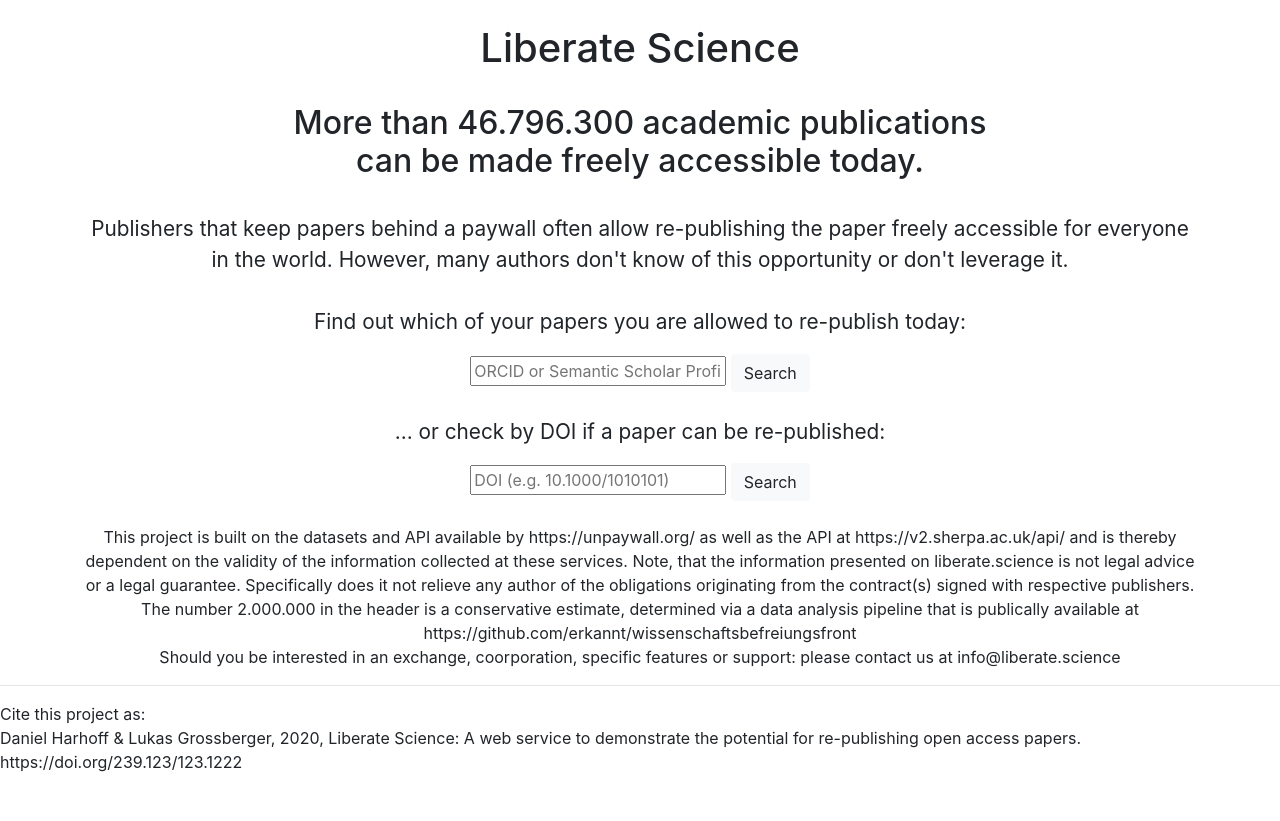
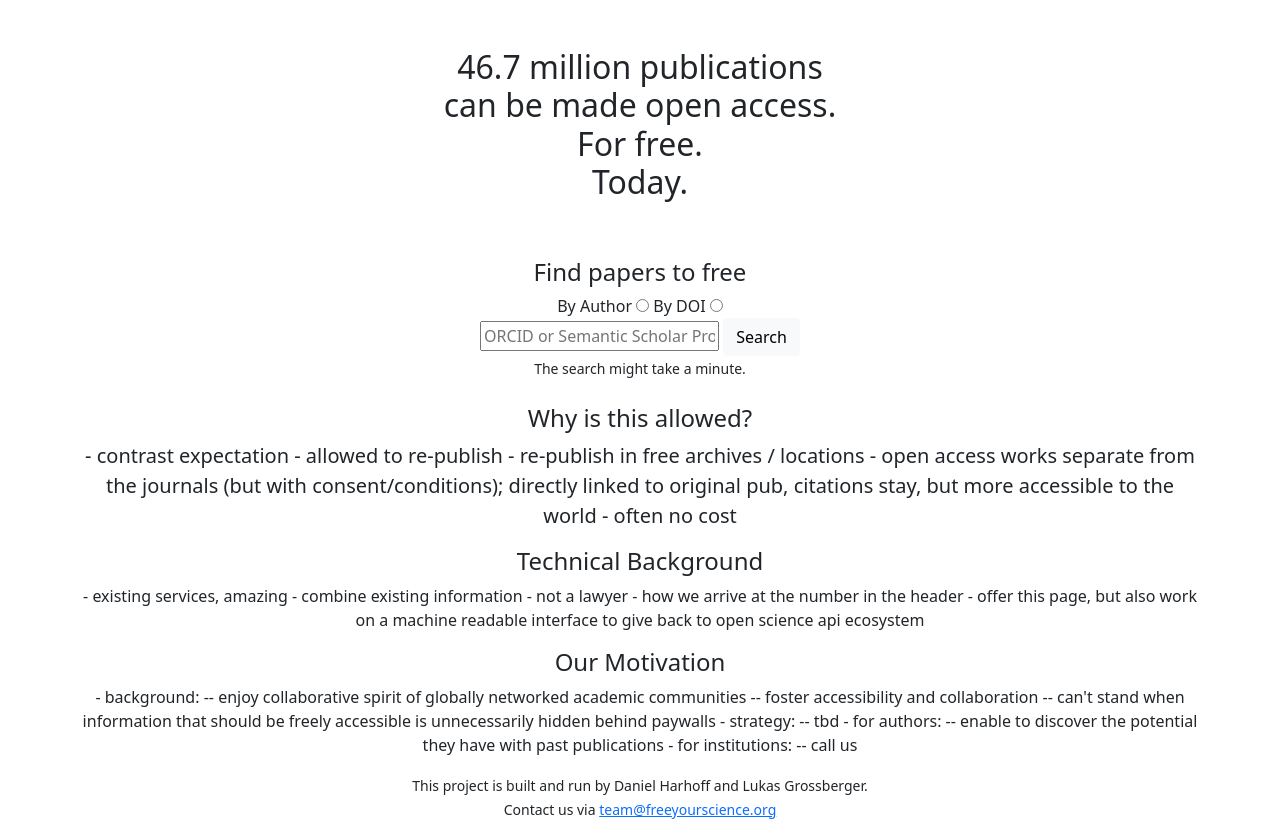
Before and after one commit to freeyourscience/freeyourscience, a FastAPI app: page / in a window 1280 px wide. Before the commit the page ends 772 px from the top, so only its background shows below. Run offline with FastAPI, Linux system fonts and the light colour scheme; some libraries are stand-ins or nearby versions.

Commit message:
rough revision of landing page

```diff
--- a/wbf/templates/base.html
+++ b/wbf/templates/base.html
@@ -15,10 +15,10 @@
 
     <link type="image/x-icon" href="{{ url_for('static', path='/favicon.ico') }}" rel="shortcut icon">
 
-    <title>Liberate Science</title>
+    <title>Free Your Science</title>
 
-    <link rel="stylesheet" href="https://stackpath.bootstrapcdn.com/bootstrap/4.3.1/css/bootstrap.min.css"
-        integrity="sha384-ggOyR0iXCbMQv3Xipma34MD+dH/1fQ784/j6cY/iJTQUOhcWr7x9JvoRxT2MZw1T" crossorigin="anonymous">
+    <link href="https://cdn.jsdelivr.net/npm/bootstrap@5.0.0-beta1/dist/css/bootstrap.min.css" rel="stylesheet"
+        integrity="sha384-giJF6kkoqNQ00vy+HMDP7azOuL0xtbfIcaT9wjKHr8RbDVddVHyTfAAsrekwKmP1" crossorigin="anonymous">
     <link rel="stylesheet" href="{{ url_for('static', path='/main.css') }}">
 
 </head>
--- a/wbf/templates/landing_page.html
+++ b/wbf/templates/landing_page.html
@@ -1,52 +1,71 @@
 {% extends "base.html" %}
 {% block content %}
 <div class="container text-center">
-	<br>
-	<h1>Liberate Science</h1>
-	<br>
-	<h2>More than {{ n_nocost_papers }} academic publications<br>can be made freely accessible today.</h2>
-	<br>
-	<p style="font-size:130%">
-		Publishers that keep papers behind a paywall often allow re-publishing the paper freely accessible for
-		everyone in the world. However, many authors don't know of this opportunity or don't leverage it.
-		<br><br>
-		Find out which of your papers you are allowed to re-publish today:
+	<br />
+	<br />
+
+	<h1 class="fs-2">
+		46.7 million publications<br />can be made open access.<br />
+		For free.<br />
+		Today.
+	</h1>
+	<br />
+	<br />
+
+	<h2 class="fs-4">
+		Find papers to free
+	</h2>
+	<form method="GET" action="/authors">
+		By Author <input type="radio" name="search-type" value="author" />
+		By DOI <input type="radio" name="search-type" value="doi" /><br />
+		<input type="text" name="profile" placeholder="ORCID or Semantic Scholar Profile">
+		<input type="submit" class="btn btn-light" value="Search"><br />
+		<small>The search might take a minute.</small>
+	</form>
+	<br />
+
+	<h2 class="fs-4">
+		Why is this allowed?
+	</h2>
+	<p class="fs-5">
+		- contrast expectation
+		- allowed to re-publish
+		- re-publish in free archives / locations
+		- open access works separate from the journals (but with consent/conditions); directly linked to original pub,
+		citations stay, but more accessible to the world
+		- often no cost
 	</p>
 
-	<form method="GET" action="/authors">
-		<input type="text" name="profile" placeholder="ORCID or Semantic Scholar Profile">
-		<input type="submit" class="btn btn-light" value="Search">
-	</form>
-	<br />
-	<p style="font-size:130%">
-		... or check by DOI if a paper can be re-published:
+	<h2 class="fs-4">
+		Technical Background
+	</h2>
+	<p>
+		- existing services, amazing
+		- combine existing information
+		- not a lawyer
+		- how we arrive at the number in the header
+		- offer this page, but also work on a machine readable interface to give back to open science api ecosystem
 	</p>
-	<form method="GET" action="/papers">
-		<input type="text" name="doi" placeholder="DOI (e.g. 10.1000/1010101)">
-		<input type="submit" class="btn btn-light" value="Search">
-	</form>
-	<br>
+
+	<h2 class="fs-4">
+		Our Motivation
+	</h2>
 	<p>
-		This project is built on the datasets and API available by https://unpaywall.org/ as well as the API at
-		https://v2.sherpa.ac.uk/api/ and is thereby dependent on the validity of the information collected at
-		these services.
-		Note, that the information presented on liberate.science is not legal advice or a legal guarantee.
-		Specifically does it not relieve any author of the obligations originating from the contract(s) signed
-		with respective publishers.
-		<br>
-		The number 2.000.000 in the header is a conservative estimate, determined via a data analysis pipeline
-		that is publically available at https://github.com/erkannt/wissenschaftsbefreiungsfront
-		<br>
-		Should you be interested in an exchange, coorporation, specific features or support: please contact us
-		at info@liberate.science
-		<!-- TODO: Instruct authors on how to re-publish appropriately (findable, etc.) -->
+		- background:
+		-- enjoy collaborative spirit of globally networked academic communities
+		-- foster accessibility and collaboration
+		-- can't stand when information that should be freely accessible is unnecessarily hidden behind paywalls
+		- strategy:
+		-- tbd
+		- for authors:
+		-- enable to discover the potential they have with past publications
+		- for institutions:
+		-- call us
 	</p>
+
+	<small>
+		This project is built and run by Daniel Harhoff and Lukas Grossberger.<br />
+		Contact us via <a href="mailto:team@freeyourscience.org">team@freeyourscience.org</a>
+	</small>
 </div>
-<hr>
-<p>
-<blockquote>
-	Cite this project as:<br>
-	Daniel Harhoff &amp; Lukas Grossberger, 2020, Liberate Science: A web service to demonstrate the potential
-	for re-publishing open access papers. https://doi.org/239.123/123.1222</blockquote>
-</p>
 {% endblock %}
```
